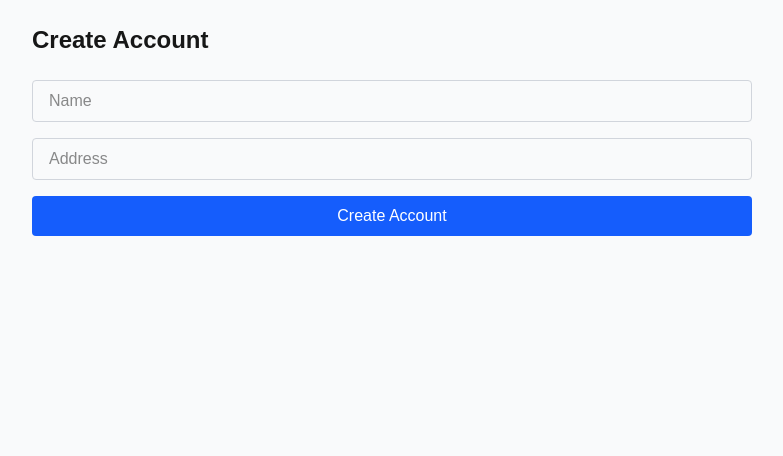
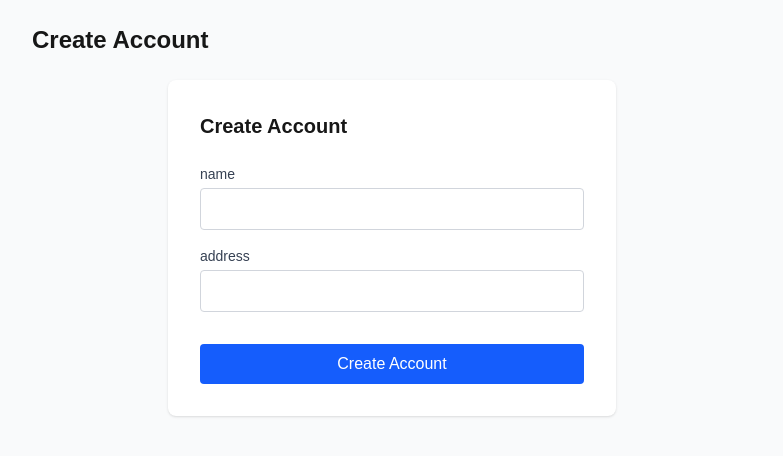
Before and after one commit to PurpleSPC/cuddly-memory, a Next.js app in the folder data-app-front-end/: page /create-account in a window 1280 px wide. Shown: the top 456 px of the page, without its empty margins (248-1031 px from the left). Built offline with nearby package versions, Linux system fonts and the light colour scheme.

Commit message:
Create FormLayout, FormField, SubmitButton

```diff
--- /dev/null
+++ b/data-app-front-end/components/FormField.tsx
@@ -0,0 +1,31 @@
+interface Props {
+    label: string;
+    name: string;
+    value: string;
+    onChange: (e: React.ChangeEvent<HTMLInputElement>) => void;
+    type?: string;
+}
+
+export default function FormField({
+    label,
+    name,
+    value,
+    onChange,
+    type = "text"
+}: Props) {
+    return(
+        <div className="flex flex-col space-y-1">
+            <label htmlFor={name} className="text-sm font-medium text-gray-700">
+                {label}
+            </label>
+            <input
+                id={name}
+                name={name}
+                value={value}
+                onChange={onChange}
+                type={type}
+                className="border border-gray-300 rounded px-3 py-2 focus:outline-none focus:ring-2 focus: ring-blue-500"
+            />
+        </div>
+    );
+}
--- /dev/null
+++ b/data-app-front-end/components/FormLayout.tsx
@@ -0,0 +1,15 @@
+interface FormLayoutProps {
+    title: string;
+    children: React.ReactNode;
+    onSubmit: (e: React.FormEvent<HTMLFormElement>) => void;
+}
+
+export default function FormLayout(
+    {title, children, onSubmit} : FormLayoutProps) {
+        return (
+            <form onSubmit={onSubmit} className="max-w-md mx-auto bg-white p-8 rounded-lg shadow flex flex-col space-y-4">
+                <h1 className="text-xl font-semibold mb-6">{title}</h1>
+                {children}
+            </form>
+        );
+    }
--- /dev/null
+++ b/data-app-front-end/components/SubmitButton.tsx
@@ -0,0 +1,29 @@
+import { ReactNode } from "react";
+
+type Props = {
+    loading: boolean;
+    children: ReactNode;
+    className?: string;
+    type?: "button" | "submit";
+    disabled?: boolean;
+};
+
+export default function SubmitButton({
+    loading,
+    children,
+    className="",
+    type = "submit",
+    disabled = false,
+}: Props) {
+    return (
+        <button
+            type={type}
+            disabled={disabled || loading}
+            className={`py-2 px-4 rounded text-white transition ${
+                loading ? "bg-blue-300 cursor-not-allowed" : "bg-blue-600 hover:bg-blue-700"
+            } ${className}`}
+        >
+            {loading ? "Submitting..." : children}
+        </button>
+    );
+}
--- a/data-app-front-end/src/app/create-account/page.tsx
+++ b/data-app-front-end/src/app/create-account/page.tsx
@@ -1,6 +1,9 @@
 "use client";
 
 import PageLayout from "../../../components/PageLayout";
+import FormLayout from "../../../components/FormLayout";
+import SubmitButton from "../../../components/SubmitButton";
+import FormField from "../../../components/FormField";
 
 import { useState } from "react"
 
@@ -51,29 +54,14 @@ export default function CreateAccountPage() {
 
     return (
         <PageLayout>
-            <h1 className="text-2xl font-bold mb-6">Create Account</h1>
-            <form className="flex flex-col space-y-4" onSubmit={handleSubmit}>
-                <input
-                    className="border border-gray-300 rounded px-4 py-2 foucus:outline-none focus:ring-blue-500"
-                    name="name"
-                    placeholder="Name"
-                    value={form.name}
-                    onChange={handleChange} />
-                <input
-                    className="border border-gray-300 rounded px-4 py-2 foucus:outline-none focus:ring-blue-500"
-                    name="address"
-                    placeholder="Address"
-                    value={form.address}
-                    onChange={handleChange} />
-                <button
-                    className={`py-2 px-4 rounded text-white ${
-                        isSubmitting? "bg-blue=300 cursor-not-allowed": "bg-blue-600 hover:bg-blue-700"
-                    }`}
-                    type="submit"
-                    disabled={isSubmitting}>
-                    {isSubmitting ? "Creating..." : "Create Account"}
-                </button>
-            </form>
+            <h1 className="text-2xl font-bold mb-6 mx-auto">Create Account</h1>
+            <FormLayout title="Create Account" onSubmit={handleSubmit}>
+                <FormField label="name" name="name" value={form.name} onChange={handleChange} />
+                <FormField label="address" name="address" value={form.address} onChange={handleChange} />
+                <SubmitButton loading={isSubmitting} className="mt-4">
+                    Create Account
+                </SubmitButton>
+            </FormLayout>
 
             {/* Feedback Messages */}
             {success && <p className="text-green-600 mt-4">✅ Account created successfully!</p>}
```
